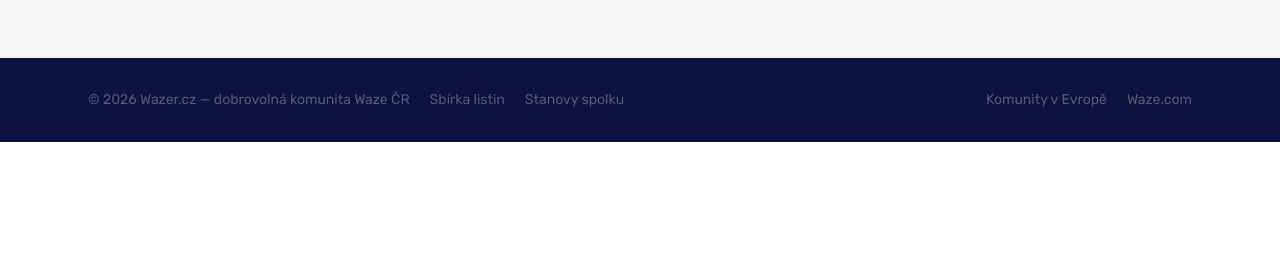
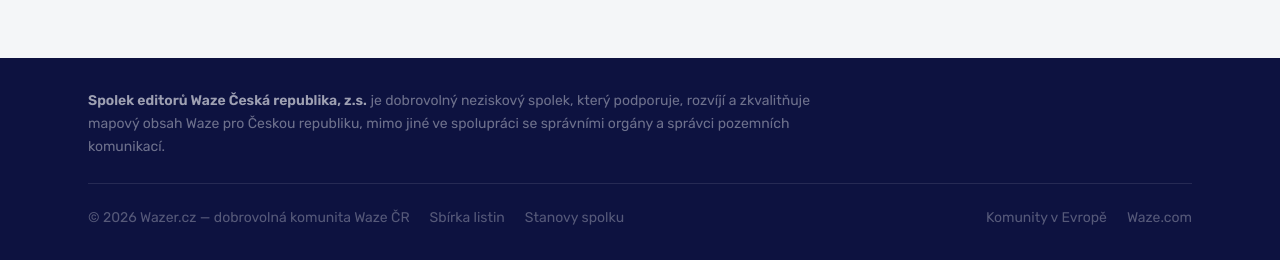
Before and after one commit to wazecz/wazer-cz, a plain HTML site: page index.html in a window 1280 px wide. Shown: the part 4018-4278 px from the top of the page. Before the commit the page ends 4160 px from the top, so only its background shows below. Drawn offline with nearby package versions, Linux system fonts and the light colour scheme.

Commit message:
Add association description to the footer
Co-Authored-By: Claude Opus 5.5 <noreply@anthropic.com>

```diff
--- a/index.html
+++ b/index.html
@@ -460,6 +460,13 @@
 
   <!-- ===== FOOTER ===== -->
   <footer class="bg-waze-navy py-8">
+    <div class="max-w-6xl mx-auto px-4 sm:px-6">
+      <div class="pb-6 mb-6 border-b border-white/10">
+      <p class="max-w-3xl text-white/40 text-sm leading-relaxed text-center sm:text-left">
+        <strong class="text-white/60 font-semibold">Spolek editorů Waze Česká republika, z.s.</strong> je dobrovolný neziskový spolek, který podporuje, rozvíjí a zkvalitňuje mapový obsah Waze pro Českou republiku, mimo jiné ve spolupráci se správními orgány a správci pozemních komunikací.
+      </p>
+      </div>
+    </div>
     <div class="max-w-6xl mx-auto px-4 sm:px-6 flex flex-col sm:flex-row items-center justify-between gap-4">
       <div class="flex flex-wrap justify-center sm:justify-start gap-x-5 gap-y-2 text-sm text-white/30">
         <span>© <script>document.write(new Date().getFullYear())</script> Wazer.cz — dobrovolná komunita Waze ČR</span>
```
Also changed, not shown: 1 other file.
